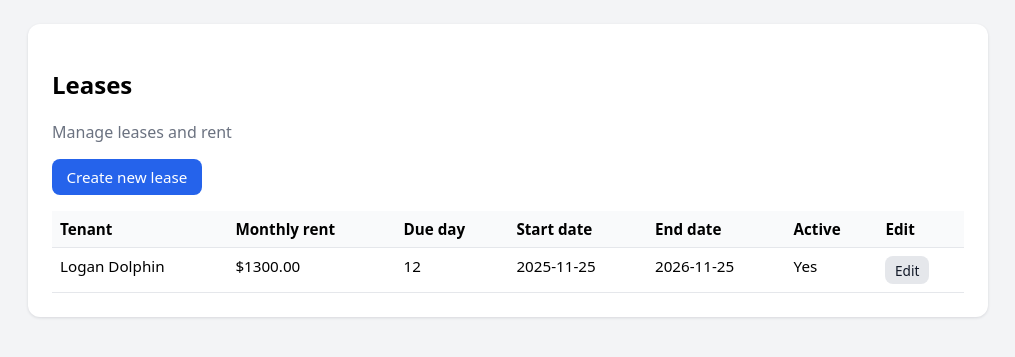
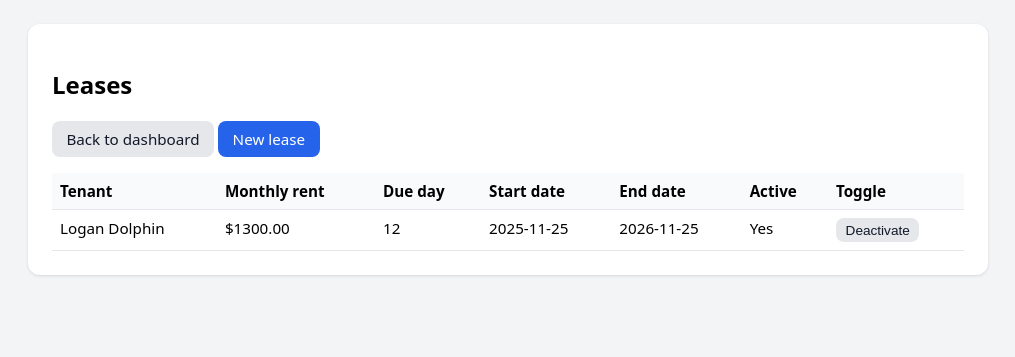
Before and after one commit to MrCakeguy123/tenant-landlord-app, a Flask app: page /landlord/leases in a window 1280 px wide. Shown: the part 44-401 px from the top of the page, without its empty margins (132-1147 px from the left). Run offline with Flask 3, Linux system fonts and the light colour scheme; a user stored in the database is signed in; data comes from the database, SQL or seed files in the repository.

Commit message:
Refactor landlord leases template for clarity

```diff
--- a/templates/landlord_leases.html
+++ b/templates/landlord_leases.html
@@ -2,10 +2,9 @@
 {% block content %}
   <section class="card">
     <h1>Leases</h1>
-    <p class="subtitle">Manage leases and rent</p>
-
     <p>
-      <a class="button primary" href="{{ url_for('landlord_new_lease') }}">Create new lease</a>
+      <a class="button" href="{{ url_for('landlord_dashboard') }}">Back to dashboard</a>
+      <a class="button primary" href="{{ url_for('landlord_new_lease') }}">New lease</a>
     </p>
 
     {% if leases %}
@@ -18,7 +17,7 @@
             <th>Start date</th>
             <th>End date</th>
             <th>Active</th>
-            <th>Edit</th>
+            <th>Toggle</th>
           </tr>
         </thead>
         <tbody>
@@ -27,11 +26,15 @@
               <td>{{ l.tenant_name or l.tenant_username }}</td>
               <td>${{ '%.2f'|format(l.monthly_rent or 0) }}</td>
               <td>{{ l.due_day }}</td>
-              <td>{{ l.start_date or '-' }}</td>
-              <td>{{ l.end_date or '-' }}</td>
+              <td>{{ l.start_date or '' }}</td>
+              <td>{{ l.end_date or '' }}</td>
               <td>{{ 'Yes' if l.is_active else 'No' }}</td>
               <td>
-                <a class="button small" href="{{ url_for('landlord_edit_lease', lease_id=l.id) }}">Edit</a>
+                <form method="post" action="{{ url_for('landlord_toggle_lease', lease_id=l.id) }}">
+                  <button class="button small" type="submit">
+                    {% if l.is_active %}Deactivate{% else %}Activate{% endif %}
+                  </button>
+                </form>
               </td>
             </tr>
           {% endfor %}
```
